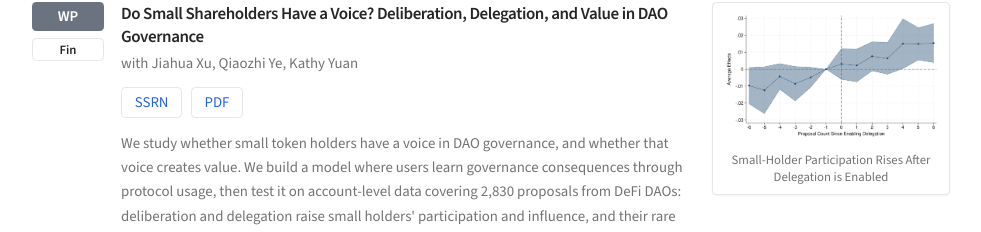
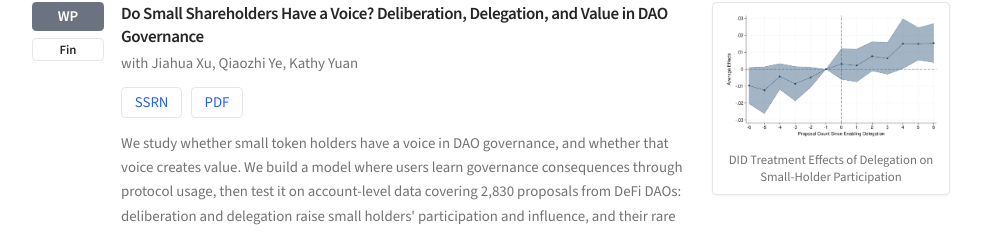
Before and after one commit to lyc0603/lyc0603.github.io, a React (Vite) app: page / in a window 1280 px wide. Shown: the part 1868-2100 px from the top of the page, without its empty margins (285-1266 px from the left). Built offline with nearby package versions, Linux system fonts and the light colour scheme; the HTML template or start-up script is replaced by a standard one.

Commit message:
Caption the DAO figure as DID treatment effects
"DID Treatment Effects of Delegation on Small-Holder Participation", in
the same form as the Decompose paper's caption, since the figure is an
event study around enabling delegation.

Co-Authored-By: Claude Opus 5.5 <noreply@anthropic.com>

```diff
--- a/src/i18n/content.ts
+++ b/src/i18n/content.ts
@@ -396,8 +396,8 @@ export const workingPapers: Paper[] = [
     visualizationUrl: '/asset/visualization/dynamic_delegation.png',
     visualizationAlt: 'dynamic_delegation',
     visualizationCaption: {
-      en: 'Small-Holder Participation Rises After Delegation is Enabled',
-      zh: '开放委托后小额持有者参与度上升',
+      en: 'DID Treatment Effects of Delegation on Small-Holder Participation',
+      zh: '委托对小额持有者参与度的双重差分处理效应',
     },
   },
   {
```
Also changed, not shown: 1 other file (tests, documents, lock files or other folders).
